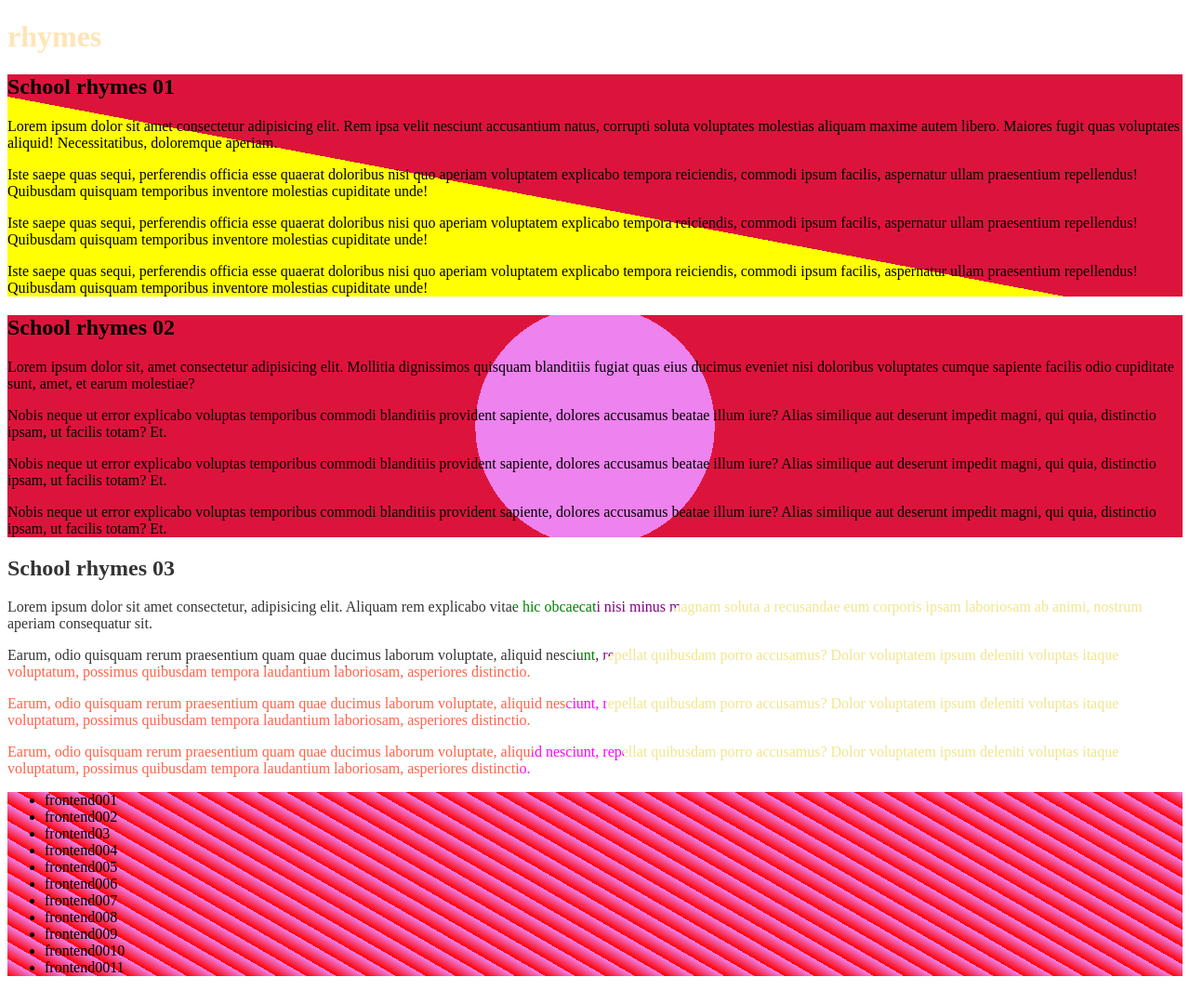
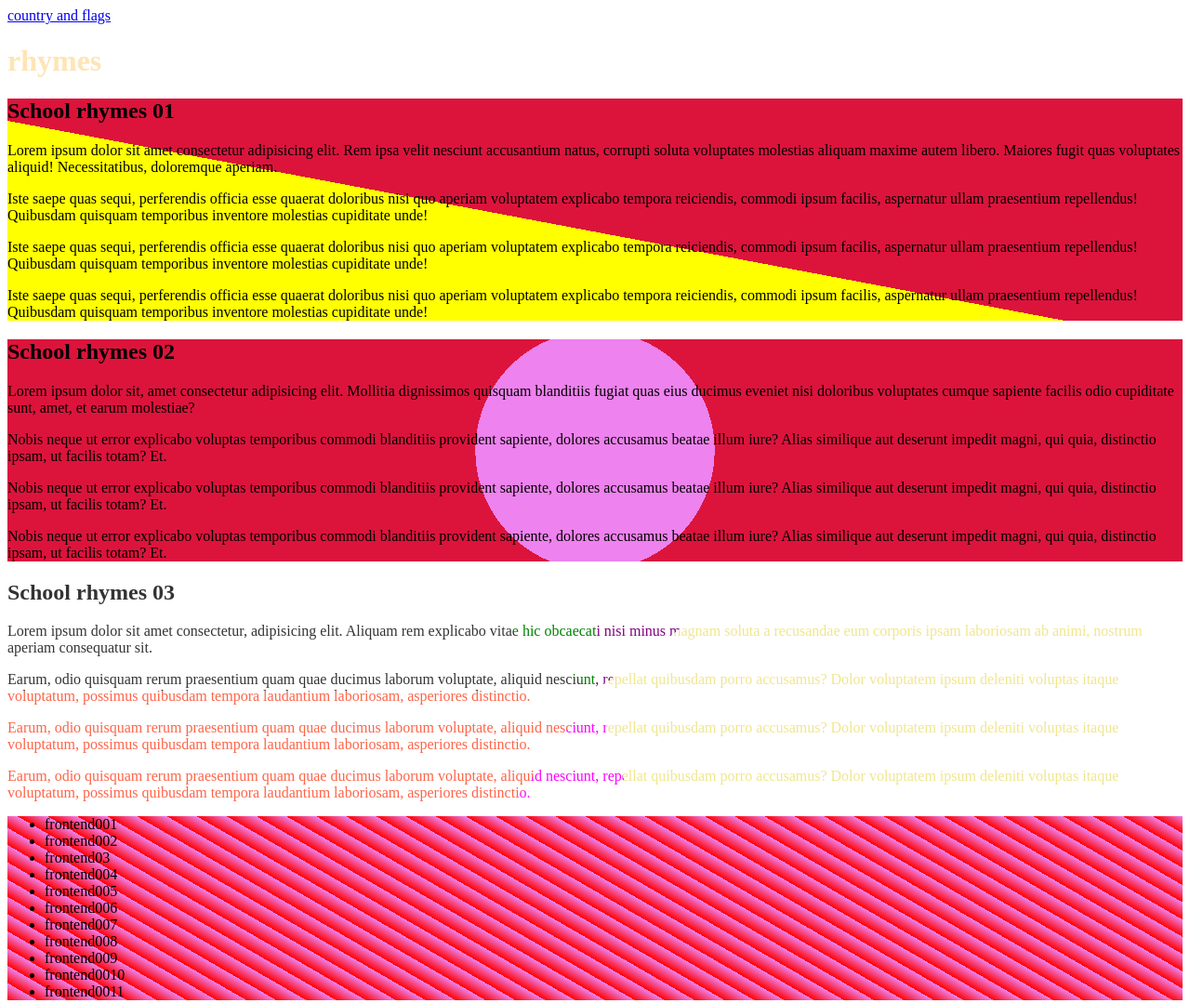
Before and after one commit to SirAmin-Dev/Frontend_week3_6b7, a plain HTML site: page index.html in a window 1280 px wide. Shown: the whole page at 93% size. Drawn offline with Linux system fonts and the light colour scheme.

Commit message:
Feat: add country local doc to index

```diff
--- a/index.html
+++ b/index.html
@@ -12,6 +12,7 @@
         }
         </style>
         <!-- <link rel="stylesheet" href="./style/file 2.css"> -->
+       <a href="./style/country1.html">country and flags</a>
 </head>
 <body>
    <main>
```
Also changed, not shown: style/country1.html (renamed from style/country.html, +2 -1 lines).
